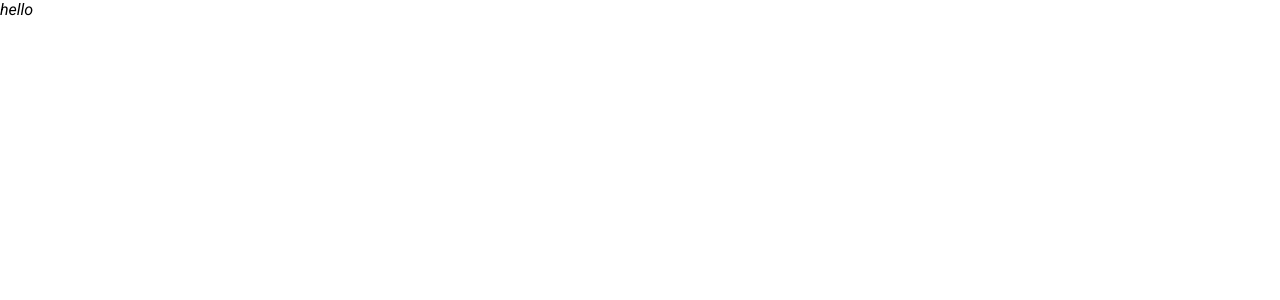
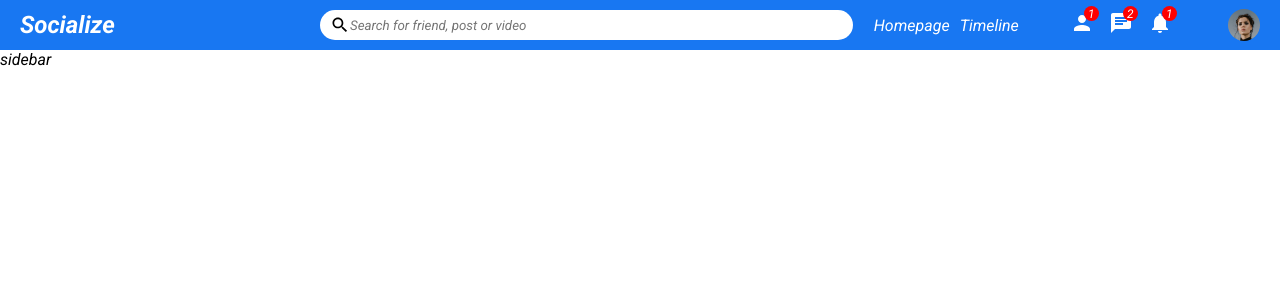
Before and after one commit to PrathamDwivedi27/socialize, a React (Create React App) app: page / in a window 1280 px wide. Shown: the top 300 px of the page. Built offline with nearby package versions, Linux system fonts and the light colour scheme.

Commit message:
[Feat]: Add Navbar

```diff
--- a/package.json
+++ b/package.json
@@ -3,6 +3,10 @@
   "version": "0.1.0",
   "private": true,
   "dependencies": {
+    "@emotion/react": "^11.14.0",
+    "@emotion/styled": "^11.14.0",
+    "@mui/icons-material": "^6.4.1",
+    "@mui/material": "^6.4.1",
     "cra-template": "1.2.0",
     "react": "^19.0.0",
     "react-dom": "^19.0.0",
--- a/src/App.js
+++ b/src/App.js
@@ -1,10 +1,7 @@
+import Home from "./pages/home/Home";
 
 function App() {
-  return (
-    <div >
-      hello
-    </div>
-  );
+  return <Home/>
 }
 
 export default App;
--- /dev/null
+++ b/src/components/feed/Feed.jsx
@@ -0,0 +1,12 @@
+import React from 'react'
+import './feed.css'
+
+const Feed = () => {
+  return (
+    <div className='feed'>
+
+    </div>
+  )
+}
+
+export default Feed
--- /dev/null
+++ b/src/components/feed/feed.css
@@ -0,0 +1,3 @@
+.feed {
+    flex:5.5;
+}
--- /dev/null
+++ b/src/components/rightbar/Rightbar.jsx
@@ -0,0 +1,12 @@
+import React from 'react'
+import './rightbar.css'
+
+const Rightbar = () => {
+  return (
+    <div className='rightbar'>
+
+    </div>
+  )
+}
+
+export default Rightbar
--- /dev/null
+++ b/src/components/rightbar/rightbar.css
@@ -0,0 +1,3 @@
+.rightbar{
+    flex:3.5;
+}
--- /dev/null
+++ b/src/components/sidebar/Sidebar.jsx
@@ -0,0 +1,12 @@
+import React from 'react'
+import './sidebar.css'
+
+const Sidebar = () => {
+  return (
+    <div className="sidebar">
+      sidebar
+    </div>
+  )
+}
+
+export default Sidebar
--- /dev/null
+++ b/src/components/sidebar/sidebar.css
@@ -0,0 +1,5 @@
+.sidebar{
+    flex:3;
+    height:calc(100vh -50px);
+    /* background-color: ; */
+}
--- /dev/null
+++ b/src/components/topbar/Topbar.jsx
@@ -0,0 +1,43 @@
+import React from 'react'
+import './topbar.css'
+import { Chat, Notifications, Person, Search } from '@mui/icons-material'
+
+const Topbar = () => {
+  return (
+    <div className='topbarContainer'>
+      <div className="topbarLeft">
+          <span className='logo'>Socialize</span>
+      </div>
+      <div className="topbarCenter">
+        <div className="searchbar">
+          <Search className='searchIcon'/>
+          <input placeholder='Search for friend, post or video' className="searchInput" />
+        </div>
+      </div>
+      <div className="topbarRight">
+        <div className="topbarLinks">
+          <span className="topbarLink">Homepage</span>
+          <span className="topbarLink">Timeline</span>
+        </div>
+        <div className='topbarIcons'>
+            <div className="topbarIconItem">
+              <Person/>
+              <span className="topbarIconBadge">1</span>
+            </div>
+            <div className="topbarIconItem">
+              <Chat/>
+              <span className="topbarIconBadge">2</span>
+            </div>
+            <div className="topbarIconItem">
+              <Notifications/>
+              <span className="topbarIconBadge">1</span>
+            </div>
+        </div>
+        <img src="/assets/person/1.jpeg" alt="" className='topbarImg' />
+      </div>
+
+    </div>
+  )
+}
+
+export default Topbar
--- /dev/null
+++ b/src/components/topbar/topbar.css
@@ -0,0 +1,94 @@
+.topbarContainer{
+    height: 50px;
+    width: 100%;
+    background-color: #1877f2;
+    display: flex;
+    align-items: center;
+    position: sticky;
+    top: 0;
+}
+
+.topbarLeft{
+    flex:3;
+}
+
+.logo{
+    font-size: 24px;
+    margin-left: 20px;
+    font-weight: bold;
+    color: white;
+    cursor: pointer;
+}
+
+.topbarCenter{
+    flex:5;
+}
+
+.searchbar{
+    width: 100%;
+    height: 30px;
+    background-color: white;
+    border-radius: 30px;
+    display: flex;
+    align-items: center;
+}
+
+.searchIcon{
+    font-size: 20px !important;
+    margin-left: 10px;
+}
+
+.searchInput{
+    border: none;
+    width: 70%;
+}
+
+.searchInput:focus{
+    outline: none;
+}
+
+.topbarRight{
+    flex:4;
+    display: flex;
+    align-items: center;
+    justify-content: space-around;
+    color: white;
+
+}
+
+.topbarLink{
+    margin-right: 10px;
+
+}
+
+.topbarIcons{
+    display: flex;
+}
+
+.topbarIconItem{
+    margin-right: 15px;
+    cursor: pointer;
+    position: relative;
+}
+
+.topbarIconBadge{
+    width: 15px;
+    height: 15px;
+    background-color: red;
+    border-radius: 50%;
+    position: absolute;
+    top: -5px;
+    right: -5px;
+    display: flex;
+    align-items: center;
+    justify-content: center;
+    font-size: 12px;
+}
+
+.topbarImg{
+    width: 32px;
+    height: 32px;
+    border-radius: 50%;
+    object-fit: cover;
+    cursor: pointer;
+}
--- /dev/null
+++ b/src/pages/home/Home.jsx
@@ -0,0 +1,23 @@
+import React from 'react'
+import './home.css'
+import Topbar from '../../components/topbar/Topbar'
+import Sidebar from '../../components/sidebar/Sidebar'
+import Feed from '../../components/feed/Feed'
+import Rightbar from '../../components/rightbar/Rightbar'
+import './home.css'
+
+
+export default function Home() {
+  return (
+    <>
+        <Topbar/>
+        <div className="homeContainer">
+        <Sidebar/>
+        <Feed/>
+        <Rightbar/>
+        </div>
+
+    </>
+
+  )
+}
--- /dev/null
+++ b/src/pages/home/home.css
@@ -0,0 +1,4 @@
+.homeContainer{
+    display: flex;
+    width: 100%;
+}
```
Also changed, not shown: 1 other file (tests, documents, lock files or other folders).
